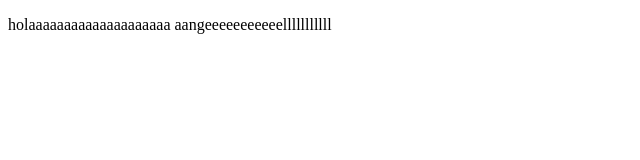
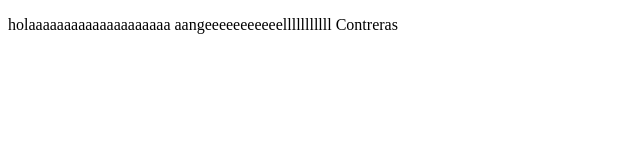
Before and after one commit to angelcdb/cursoprework, a plain HTML site: page index.html in a window 1280 px wide. Shown: the full height of the page, 0-640 px from the left. Drawn offline with Linux system fonts and the light colour scheme.

Commit message:
modifique mi nombre

```diff
--- a/index.html
+++ b/index.html
@@ -9,6 +9,7 @@
 <body>
     <p>
         holaaaaaaaaaaaaaaaaaaaa aangeeeeeeeeeeelllllllllll
+	Contreras
     </p>
 </body>
 </html>
```
